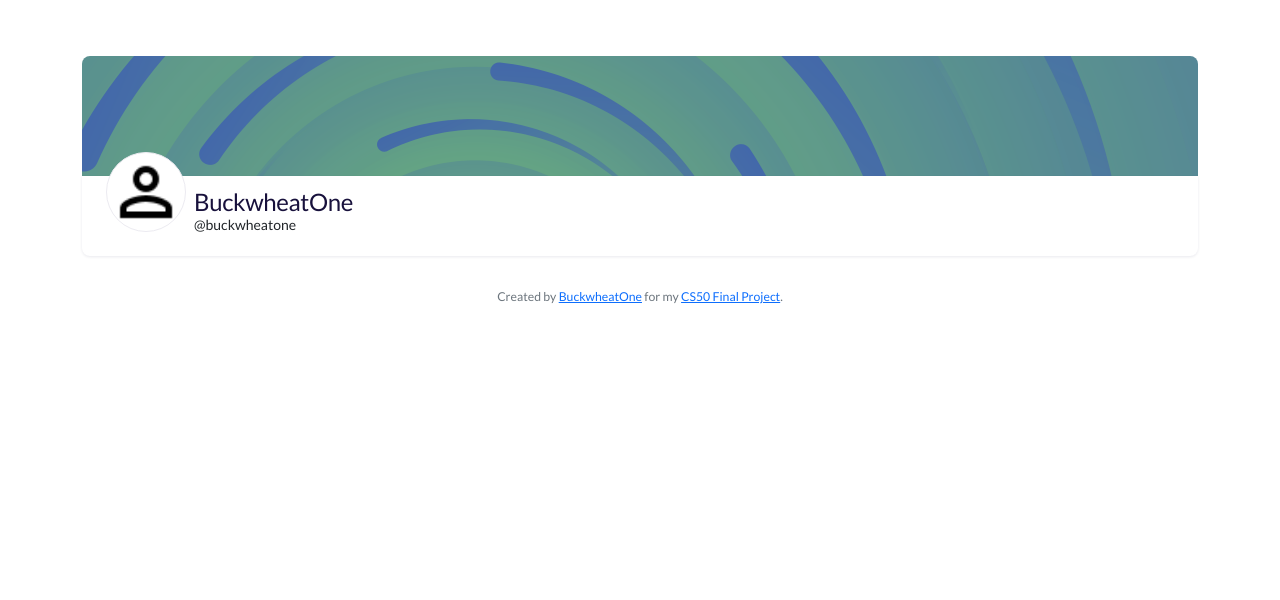
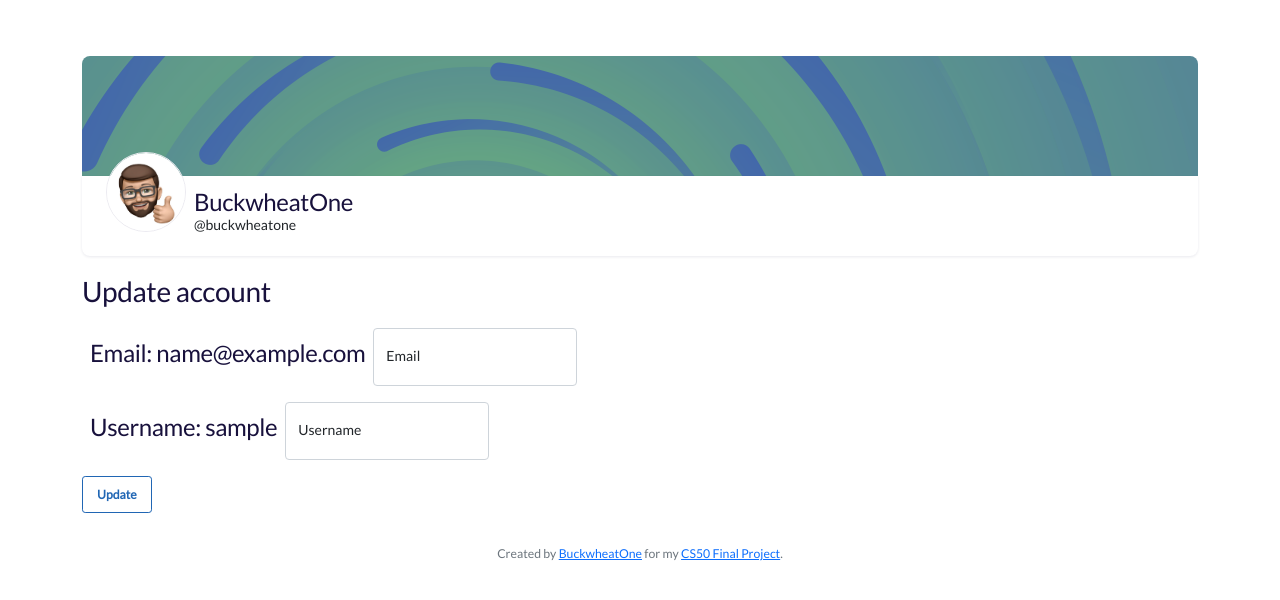
Before and after one commit to buckwheatone/cs50_final_project, a Flask app: page /profile in a window 1280 px wide. Shown: the part 64-664 px from the top of the page. Run offline with Flask 2, Linux system fonts and the light colour scheme; the visitor is signed in with stand-in values (Sample User, id 1); data comes from the database, SQL or seed files in the repository; some libraries are stand-ins or nearby versions.

Commit message:
continue profile, update route

```diff
--- a/application/routes.py
+++ b/application/routes.py
@@ -60,9 +60,13 @@ def logout():
 @login_required
 def profile():
     form = UpdateAccountForm()
+    if form.validate_on_submit():
+        current_user.username = form.username.data
+        current_user.email = form.email.data
+        db.session.commit()
+        flash("Your account has been updated", category="success")
+        return redirect(url_for('profile'))
     image_file = url_for('static', filename='profile_pics/' + current_user.image_file)
-
-
     return render_template("profile.html", image_file=image_file, form=form)
 
 
--- a/application/templates/profile.html
+++ b/application/templates/profile.html
@@ -24,7 +24,7 @@
             <div class="d-flex align-items-center">
               <div class="me-2 position-relative d-flex justify-content-end align-items-end mt-n5">
                 <img
-                  src="../static/profile_pics/default2.png"
+                  src="{{ image_file }}"
                   class="avatar-xl rounded-circle border border-4 border-white"
                   alt=""
                   style="background-color: #fff"
@@ -45,6 +45,51 @@
           </div>
         </div>
       </div>
+
+      <form method="POST" action="">
+        {{ form.hidden_tag() }}
+        <h1 class="h3 mb-3 mt-3 fw-normal">Update account</h1>
+        <div class="d-flex mb-3 align-items-center">
+          <h2 class="mx-2">Email: {{ current_user.email }}</h2>
+          <div class="form-floating">
+            {% if form.email.errors %}
+              {{ form.email(class="form-control is-invalid", placeholder="name@example.com") }}
+              {% for error in form.email.errors %}
+                <div class="invalid-feedback">
+                  <span>{{ error }}</span>
+                </div>
+              {% endfor %}
+            {% else %}
+              {{ form.email(class="form-control", id="floatingInput", placeholder="name@example.com") }}
+            {% endif %}
+            {{ form.email.label(for="floatingInput") }}
+          </div>
+        </div>
+
+        <div class="d-flex mb-3 align-items-center">
+          <h2 class="mx-2">Username: {{ current_user.username }}</h2>
+          <div class="form-floating">
+            {% if form.username.errors %}
+              {{ form.username(class="form-control is-invalid", placeholder="Username") }}
+              {% for error in form.username.errors %}
+                <div class="invalid-feedback">
+                  <span>{{ error }}</span>
+                </div>
+              {% endfor %}
+            {% else %}
+              {{ form.username(class="form-control", placeholder="Username") }}
+            {% endif %}
+            {{ form.username.label(for="floatingInput") }}
+          </div>
+        </div>
+
+        {{ form.submit(class="btn btn-sm btn-outline-primary") }}
+      </form>
+
+
+
     </div>
   </div>
+
+
 {% endblock main %}
```
